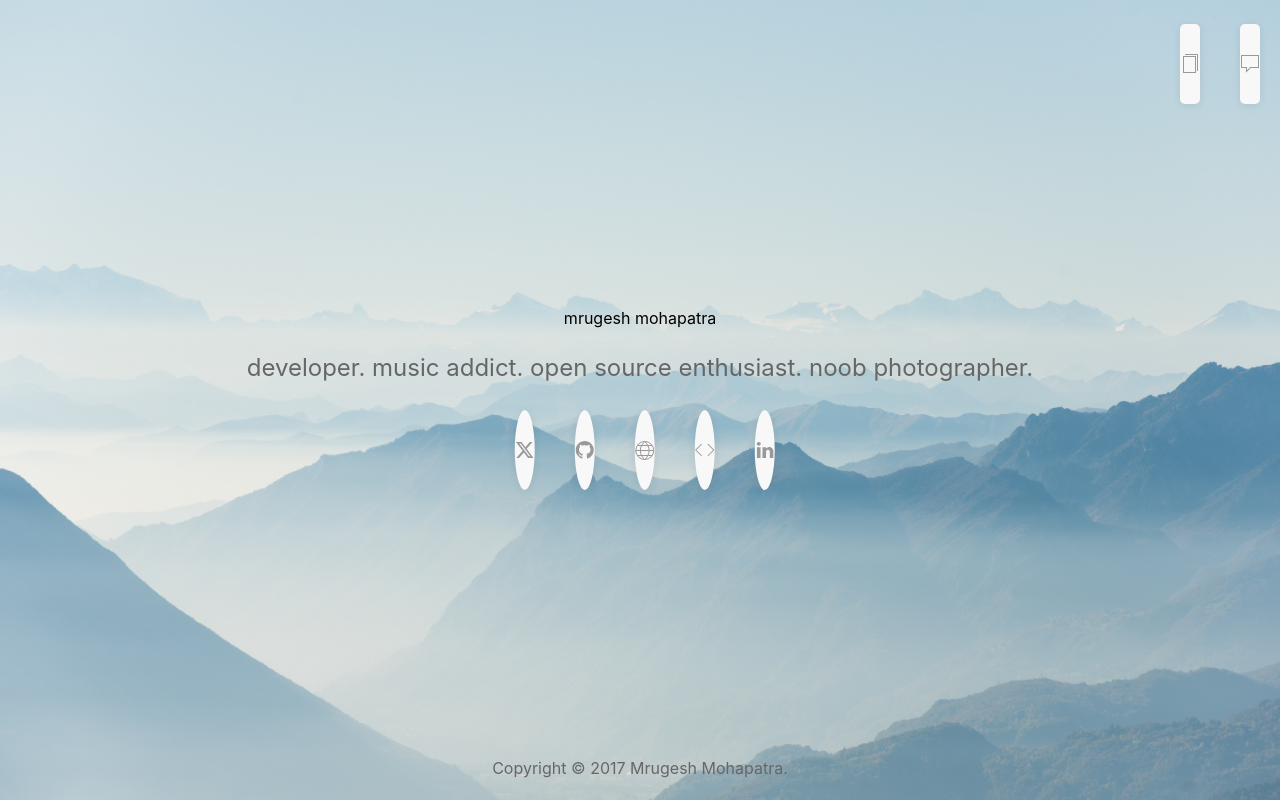
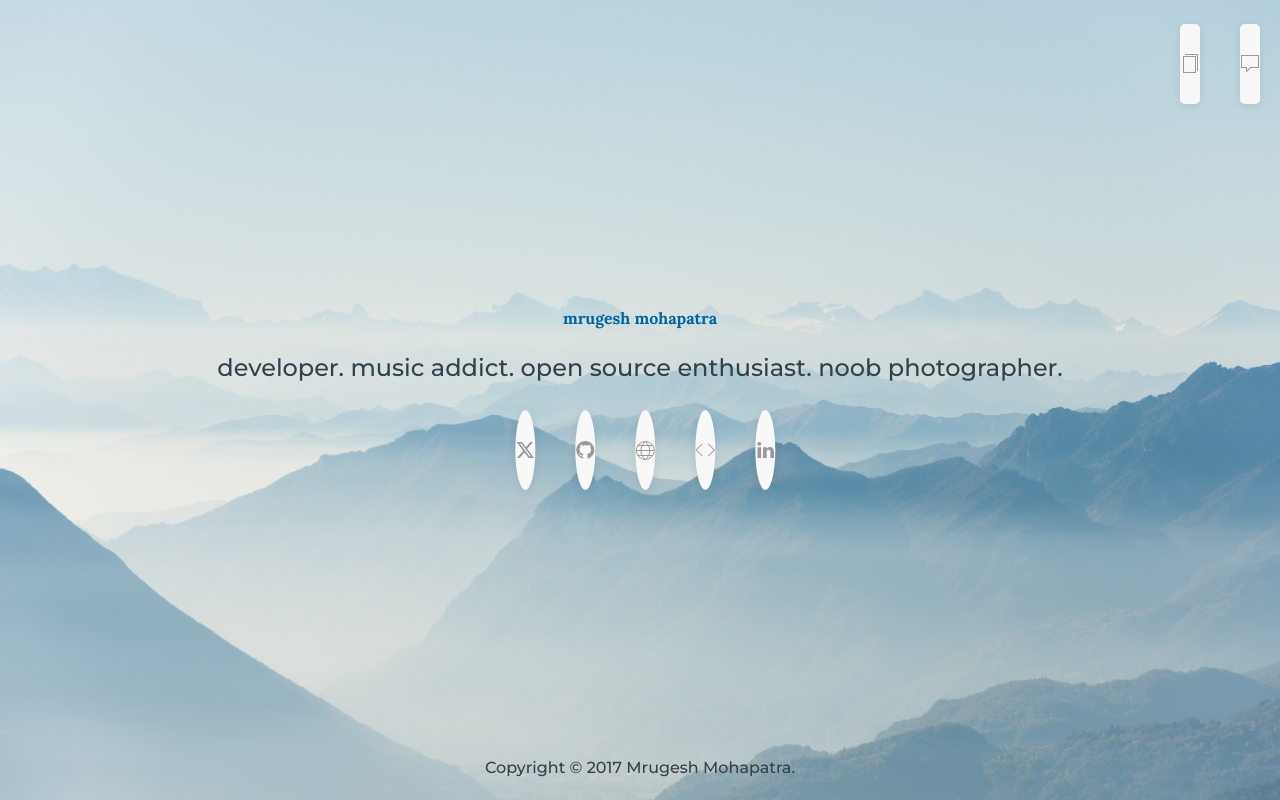
Before and after one commit to raisedadead/portfolio, a React (Create React App) app: page / in a window 1280 px wide. Built offline with nearby package versions, Linux system fonts and the light colour scheme.

Commit message:
feat(styles): Updated the styles to increase size of app

```diff
--- a/src/components/Footer/Footer.js
+++ b/src/components/Footer/Footer.js
@@ -1,7 +1,10 @@
 import React from 'react'
 
 const Footer = () => (
-  <footer className="uk-position-bottom-center uk-margin-bottom">
+  <footer
+    className="uk-position-bottom-center uk-margin-bottom"
+    style={{ color: '#32424A', fontFamily: "'Montserrat', sans-serif" }}
+  >
     <span>Copyright &copy; {new Date().getFullYear()} Mrugesh Mohapatra.</span>
   </footer>
 )
--- a/src/components/Head/Head.js
+++ b/src/components/Head/Head.js
@@ -8,6 +8,10 @@ const Head = () => (
       name="viewport"
       content="width=device-width, initial-scale=1, shrink-to-fit=no"
     />
+    <link
+      href="https://fonts.googleapis.com/css?family=Lora:700|Montserrat:500"
+      rel="stylesheet"
+    />
     <meta name="theme-color" content="#000000" />
     <title>mrugesh mohapatra</title>
   </Helmet>
--- a/src/containers/Home/Home.js
+++ b/src/containers/Home/Home.js
@@ -11,10 +11,16 @@ const Home = () => (
     />
     <TopNav />
     <div className="uk-position-center uk-text-center">
-      <p className="uk-heading-primary" style={{ color: 'black' }}>
+      <p
+        className="uk-heading-primary"
+        style={{ color: '#00649F', fontFamily: "'Lora', sans-serif" }}
+      >
         mrugesh mohapatra
       </p>
-      <p className="uk-text-large">
+      <p
+        className="uk-text-large"
+        style={{ color: '#32424A', fontFamily: "'Montserrat', sans-serif" }}
+      >
         developer. music addict. open source enthusiast. noob photographer.
       </p>
       <SocialNav />
```
